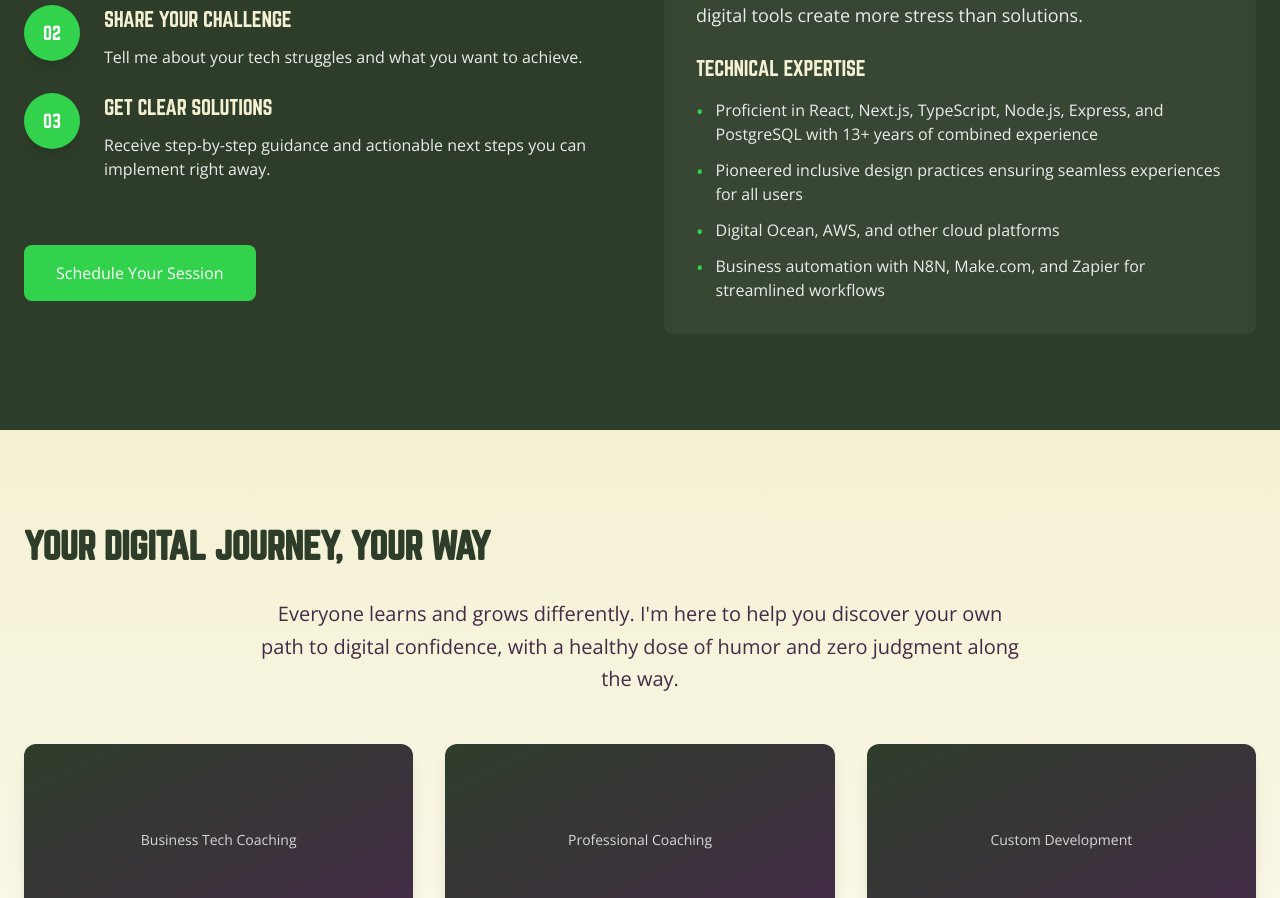
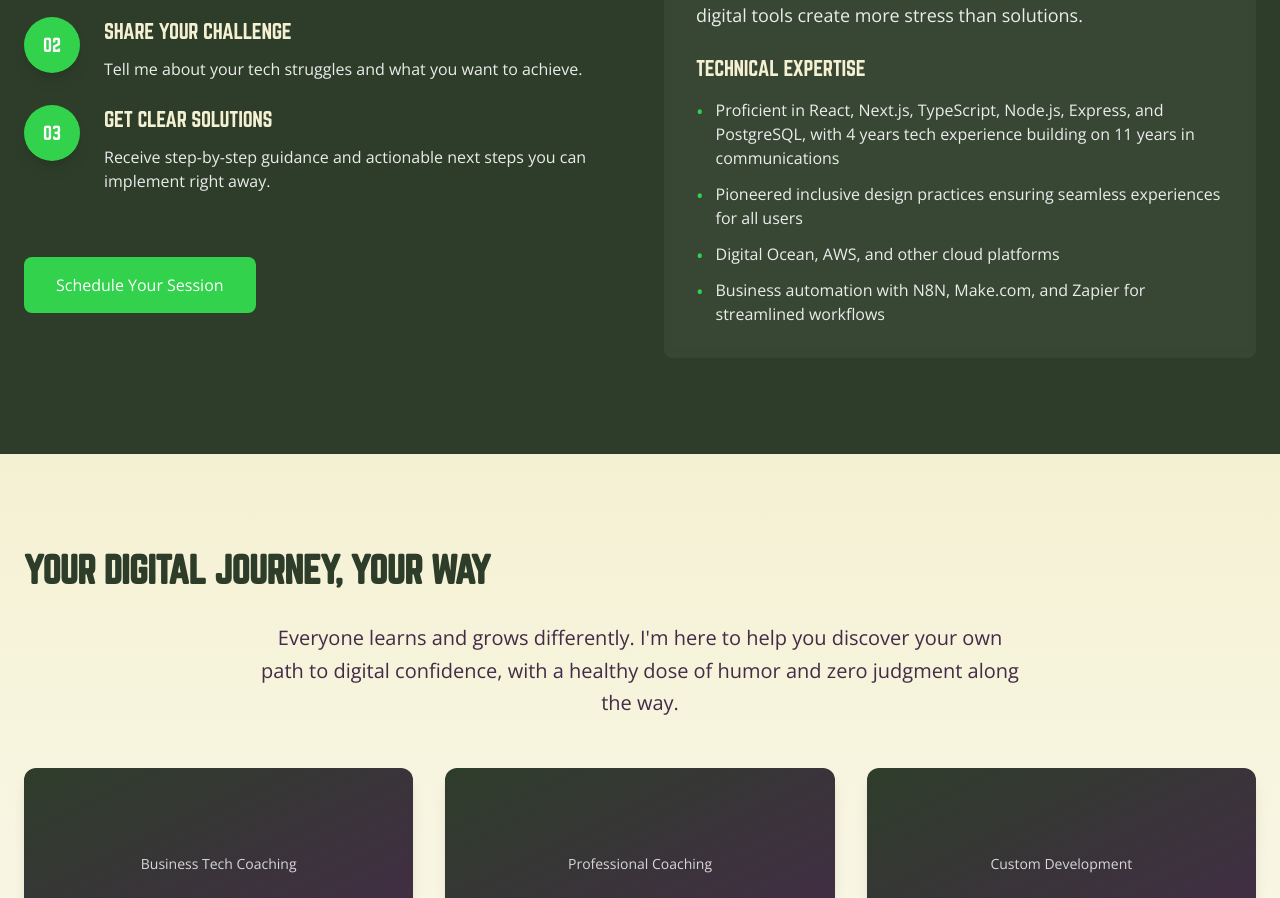
Before and after one commit to devandapaige/pythoness-programmer, a Next.js app: page / in a window 1280 px wide. Shown: the part 1096-1994 px from the top of the page. Built offline with nearby package versions, Linux system fonts and the light colour scheme.

Commit message:
readme and homepage copy edits

```diff
--- a/src/app/page.tsx
+++ b/src/app/page.tsx
@@ -99,7 +99,7 @@ export default function Home() {
                 <ul className="space-y-3 text-white/90">
                   <li className="flex items-start space-x-3">
                     <span className="text-brand-green-accent text-xl leading-none mt-1">•</span>
-                    <span>Proficient in React, Next.js, TypeScript, Node.js, Express, and PostgreSQL with 13+ years of combined experience</span>
+                    <span>Proficient in React, Next.js, TypeScript, Node.js, Express, and PostgreSQL, with 4 years tech experience building on 11 years in communications</span>
                   </li>
                   <li className="flex items-start space-x-3">
                     <span className="text-brand-green-accent text-xl leading-none mt-1">•</span>
```
Also changed, not shown: 1 other file (tests, documents, lock files or other folders).
